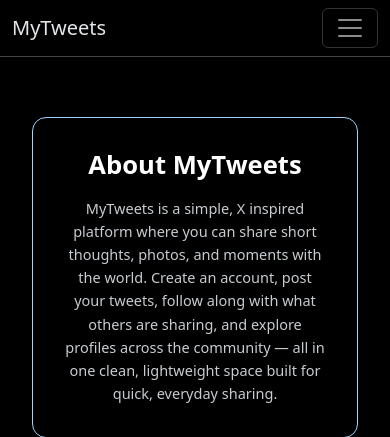
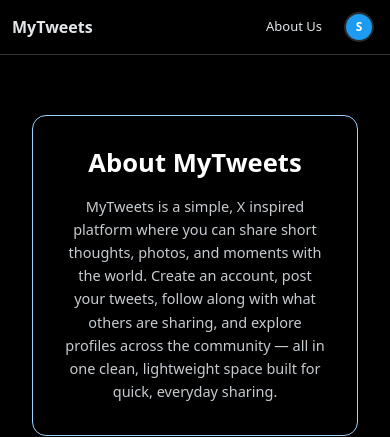
Before and after one commit to Krishna-Thombare/My-Tweets, a Django app: page /mytweets/aboutus/ in a window 390 px wide. Shown: the top 437 px of the page. Run offline with Django 5.2, Linux system fonts and the light colour scheme; the visitor is signed in with stand-in values (Sample User, id 1).

Commit message:
layout style update for mobile screens

```diff
--- a/mytweet/templates/layout.html
+++ b/mytweet/templates/layout.html
@@ -18,16 +18,12 @@
 </head>
 
 <body {% if embed %} class="embed-mode"{% endif %}>
-    <nav class="navbar navbar-expand-lg">
+    <nav class="navbar">
         <div class="container-fluid">
-    <a class="navbar-brand" href="{% url 'tweet_list' %}">MyTweets</a>
-    <button class="navbar-toggler" type="button" data-bs-toggle="collapse" data-bs-target="#navbarSupportedContent" aria-controls="navbarSupportedContent" aria-expanded="false" aria-label="Toggle navigation">
-      <span class="navbar-toggler-icon"></span>
-    </button>
-    <div class="collapse navbar-collapse" id="navbarSupportedContent">
-      <ul class="navbar-nav me-auto mb-2 mb-lg-0"></ul>
+            <a class="navbar-brand fw-bold" href="{% url 'tweet_list' %}">MyTweets</a>
 
-    <a href="{% url 'aboutus' %}" class="nav-link mx-3">About Us</a>
+            <div class="navbar-right-items">
+                <a href="{% url 'aboutus' %}" class="nav-link mx-2">About Us</a>
 
                 {% if user.is_authenticated %}
                     <div class="dropdown">
@@ -46,6 +42,9 @@
                             </li>
                         </ul>
                     </div>
+                {% else %}
+                    <a href="{% url 'login' %}" class="btn btn-primary btn-sm mx-1">Login</a>
+                    <a href="{% url 'register' %}" class="btn btn-primary btn-sm mx-1">Register</a>
                 {% endif %}
             </div>
         </div>
--- a/mytweet/tweet/static/tweet/css/layout.css
+++ b/mytweet/tweet/static/tweet/css/layout.css
@@ -2,11 +2,11 @@
     background-color: rgb(0, 0, 0);
 }
 
-.navbar {
+/* .navbar {
     position: sticky;
     background-color: #000000;
     border-bottom: 1.3px solid #444444;
-}
+} */
 
 .navbar .navbar-brand,
 .navbar .nav-link {
@@ -96,3 +96,63 @@
 .dropdown-menu form {
     padding: 0 !important;
 }
+
+@media (max-width: 768px) {
+
+    .navbar-brand {
+        font-size: 1.1rem;
+    }
+
+    .profile-icon-circle {
+        width: 30px;
+        height: 30px;
+        font-size: 12px;
+    }
+
+    .dropdown-menu {
+        min-width: 140px;
+    }
+
+}
+
+.navbar {
+    padding: 8px 0;
+    border-bottom: 1px solid #333;
+}
+
+.navbar .container-fluid {
+    display: flex;
+    align-items: center;
+    justify-content: space-between;
+}
+
+.navbar-right-items {
+    display: flex;
+    align-items: center;
+    gap: 4px;
+}
+
+body.embed-mode .navbar {
+    display: none;
+}
+
+@media (max-width: 768px) {
+    .navbar-brand {
+        font-size: 1rem;
+    }
+
+    .profile-icon-circle {
+        width: 30px;
+        height: 30px;
+        font-size: 12px;
+    }
+
+    .nav-link {
+        font-size: 13px;
+        padding: 4px 6px;
+    }
+
+    .dropdown-menu {
+        min-width: 130px;
+    }
+}
```
Lines whose indentation alone changed are shown as unchanged.
